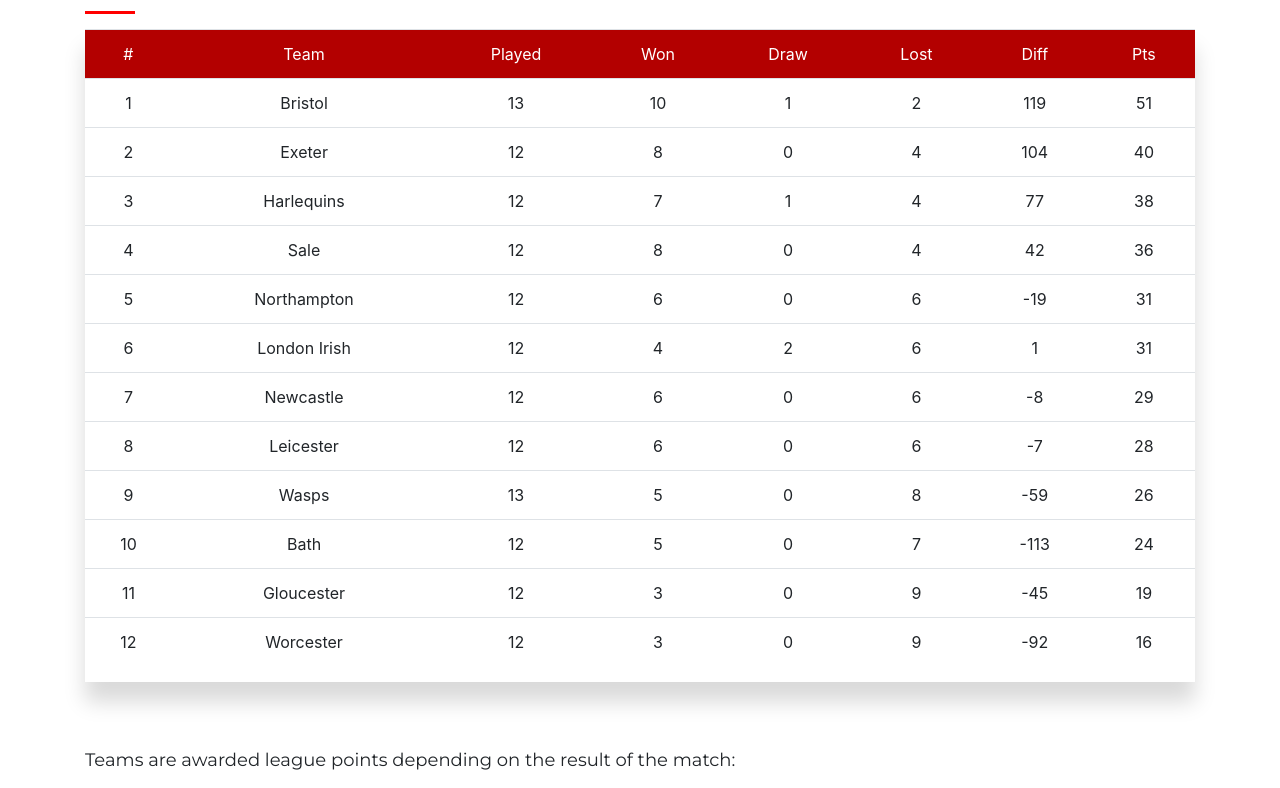
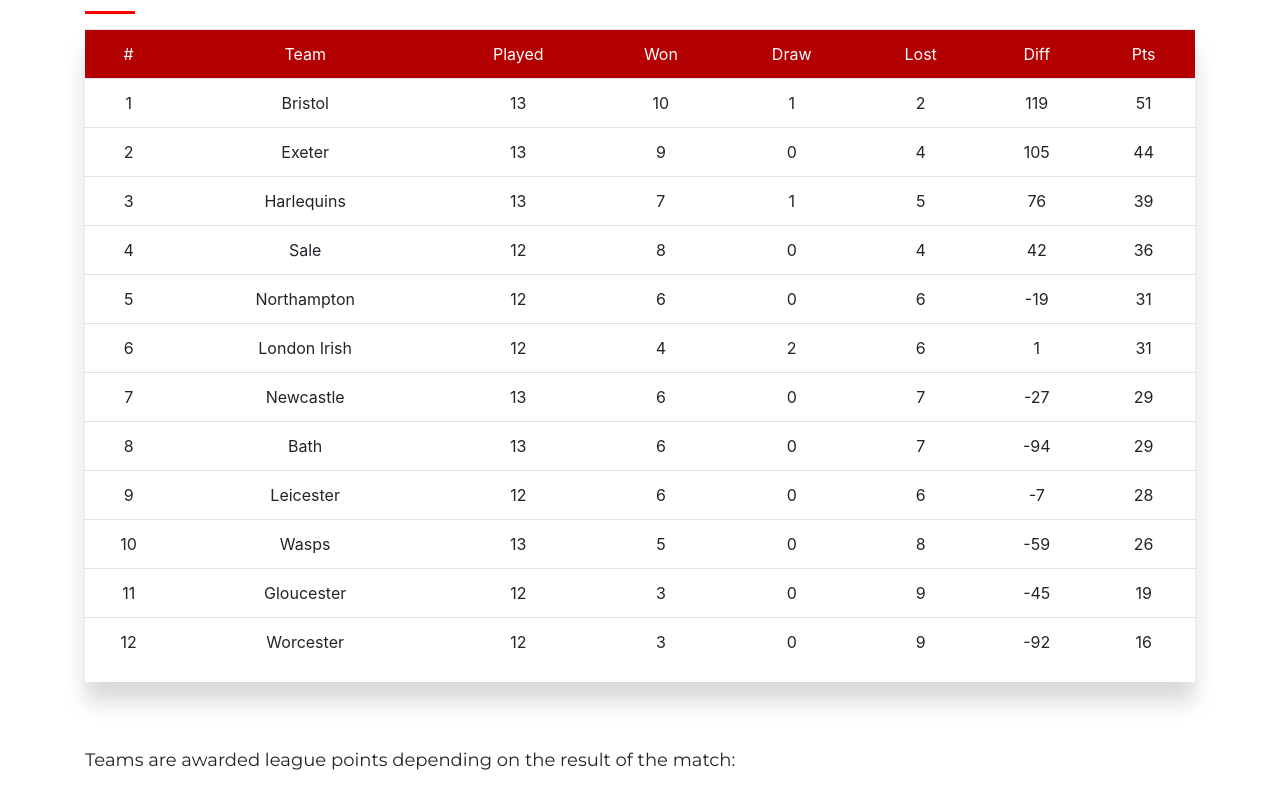
Before and after one commit to Matty1515/Matty1515.github.io, a plain HTML site: page index.html in a window 1280 px wide. Shown: the part 780-1568 px from the top of the page. Drawn offline with nearby package versions, Linux system fonts and the light colour scheme.

Commit message:
20/21 SAT Round 13

```diff
--- a/index.html
+++ b/index.html
@@ -155,22 +155,22 @@
 		<tr>
 	      <td>2</td>
 		  <td>Exeter</td>
-		  <td>12</td>
-		  <td>8</td>
+		  <td>13</td>
+		  <td>9</td>
 		  <td>0</td>
 		  <td>4</td>
-		  <td>104</td>
-		  <td>40</td>
+		  <td>105</td>
+		  <td>44</td>
 		</tr>
 		<tr>
 	      <td>3</td>
 		  <td>Harlequins</td>
-		  <td>12</td>
+		  <td>13</td>
 		  <td>7</td>
 		  <td>1</td>
-		  <td>4</td>
-		  <td>77</td>
-		  <td>38</td>
+		  <td>5</td>
+		  <td>76</td>
+		  <td>39</td>
 		</tr>
 		<tr>
 	      <td>4</td>
@@ -205,15 +205,25 @@
 		<tr>
 	      <td>7</td>
 		  <td>Newcastle</td>
-		  <td>12</td>
+		  <td>13</td>
 		  <td>6</td>
 		  <td>0</td>
-		  <td>6</td>
-		  <td>-8</td>
+		  <td>7</td>
+		  <td>-27</td>
 		  <td>29</td>
 		</tr>
 		<tr>
 	      <td>8</td>
+		  <td>Bath</td>
+		  <td>13</td>
+		  <td>6</td>
+		  <td>0</td>
+		  <td>7</td>
+		  <td>-94</td>
+		  <td>29</td>
+		</tr>
+		<tr>
+	      <td>9</td>
 		  <td>Leicester</td>
 		  <td>12</td>
 		  <td>6</td>
@@ -223,7 +233,7 @@
 		  <td>28</td>
 		</tr>
 		<tr>
-	      <td>9</td>
+	      <td>10</td>
 		  <td>Wasps</td>
 		  <td>13</td>
 		  <td>5</td>
@@ -231,16 +241,6 @@
 		  <td>8</td>
 		  <td>-59</td>
 		  <td>26</td>
-		</tr>
-		<tr>
-	      <td>10</td>
-		  <td>Bath</td>
-		  <td>12</td>
-		  <td>5</td>
-		  <td>0</td>
-		  <td>7</td>
-		  <td>-113</td>
-		  <td>24</td>
 		</tr>
 		<tr>
 	      <td>11</td>
@@ -337,8 +337,8 @@
           </div>
           <div class="card-body">
             <h3 class="card-title">13th March 2021</h3>
-			<p class="card-text">Exeter [12:30] Harlequins</p>
-			<p class="card-text">Newcastle [12:30] Bath</p>
+			<p class="card-text">Exeter 21-20 Harlequins</p>
+			<p class="card-text">Newcastle 19-38 Bath</p>
 			<p class="card-text">Northampton [14:45] Sale</p>
 			<p class="card-text">Gloucester [15:00] Leicester</p>
           </div>
```
